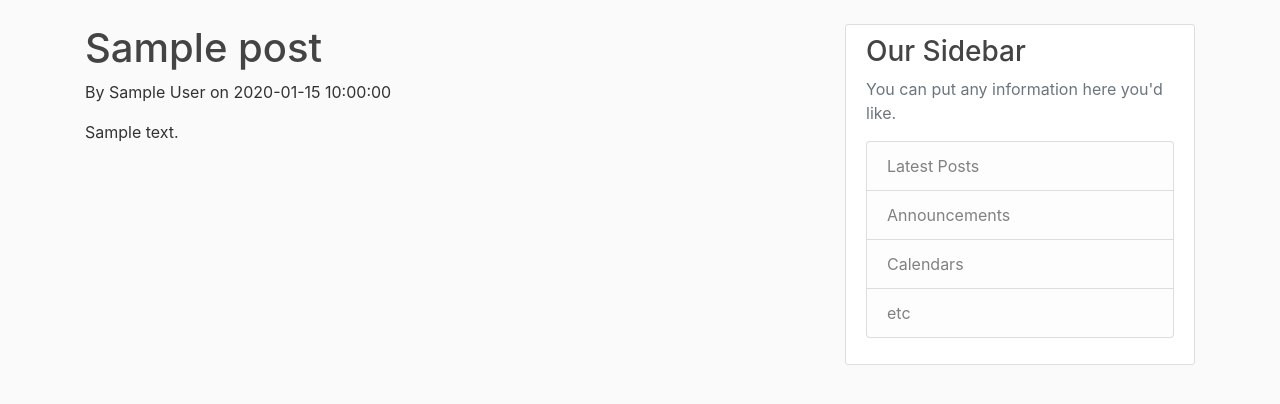
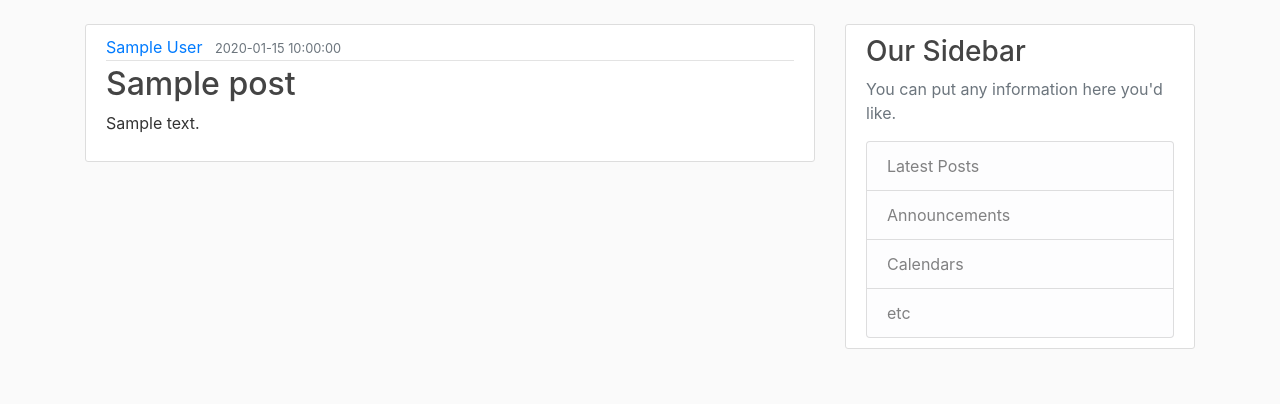
Before and after one commit to vitaly-los/flask_blog, a Flask app: template templates/home.html in a window 1280 px wide. Shown: the part 56-460 px from the top of the page. Run offline with Flask 2, Linux system fonts and the light colour scheme; the template is opened without the code that fills it: most values are stand-ins (such as "Sample title", 1, 10 or a date in 2020); some libraries are stand-ins or nearby versions.

Commit message:
Refactoring templates errors

```diff
--- a/templates/home.html
+++ b/templates/home.html
@@ -1,8 +1,15 @@
-{% extends 'layout.html' %}
-{% block content%}
+{% extends "layout.html" %}
+{% block content %}
     {% for post in posts %}
-        <h1>{{ post.title }}</h1>
-        <p>By {{ post.author }} on {{ post.date_posted }}</p>
-        <p>{{ post.content }}</p>
+        <article class="media content-section">
+          <div class="media-body">
+            <div class="article-metadata">
+              <a class="mr-2" href="#">{{ post.author }}</a>
+              <small class="text-muted">{{ post.date_posted }}</small>
+            </div>
+            <h2><a class="article-title" href="#">{{ post.title }}</a></h2>
+            <p class="article-content">{{ post.content }}</p>
+          </div>
+        </article>
     {% endfor %}
 {% endblock content %}
--- a/templates/layout.html
+++ b/templates/layout.html
@@ -42,14 +42,13 @@
             <div class="col-md-4">
             <div class="content-section">
                 <h3>Our Sidebar</h3>
-                <p class='text-muted'>You can put any information here you'd like.
+                <p class='text-muted'>You can put any information here you'd like.</p>
                 <ul class="list-group">
                     <li class="list-group-item list-group-item-light">Latest Posts</li>
                     <li class="list-group-item list-group-item-light">Announcements</li>
                     <li class="list-group-item list-group-item-light">Calendars</li>
                     <li class="list-group-item list-group-item-light">etc</li>
                 </ul>
-                </p>
             </div>
             </div>
         </div>
```
